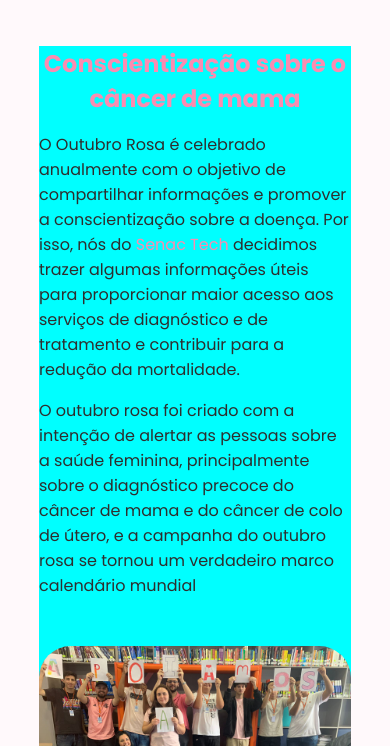
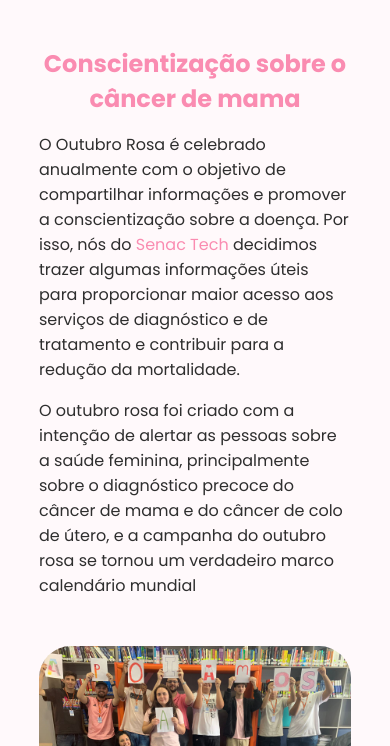
Before and after one commit to kovuzera/outubro-rosa-senac-tech, a plain HTML site: page index.html in a window 390 px wide. Shown: the part 98-844 px from the top of the page. Drawn offline with Linux system fonts and the light colour scheme.

Commit message:
removed blue bg from home section

```diff
--- a/styles.css
+++ b/styles.css
@@ -147,9 +147,7 @@ section div {
         color: rgb(46, 46, 46);
     }
 
-    #home {
-        background-color: aqua;
-    }
+
 
     #home h2 {
         font-size: 1.5rem;
```
